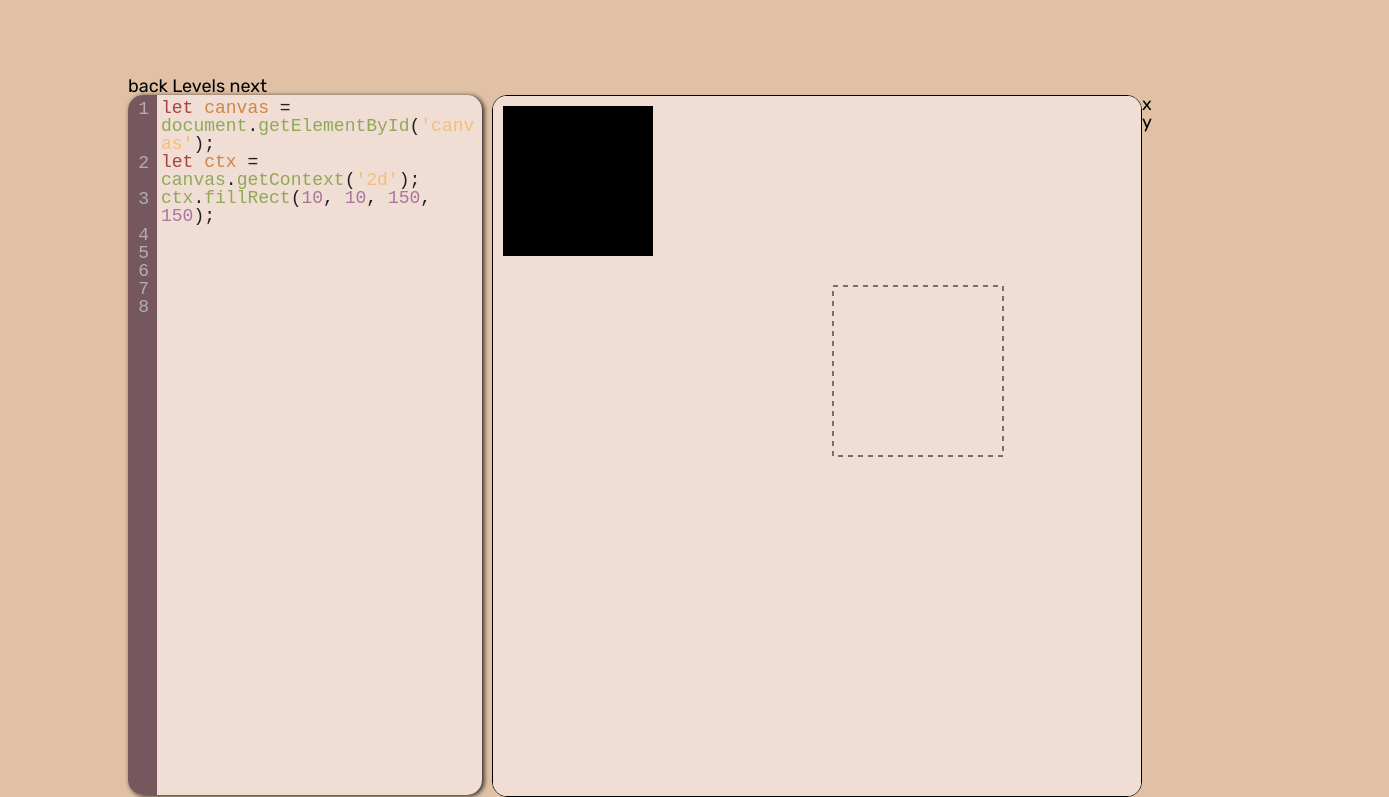
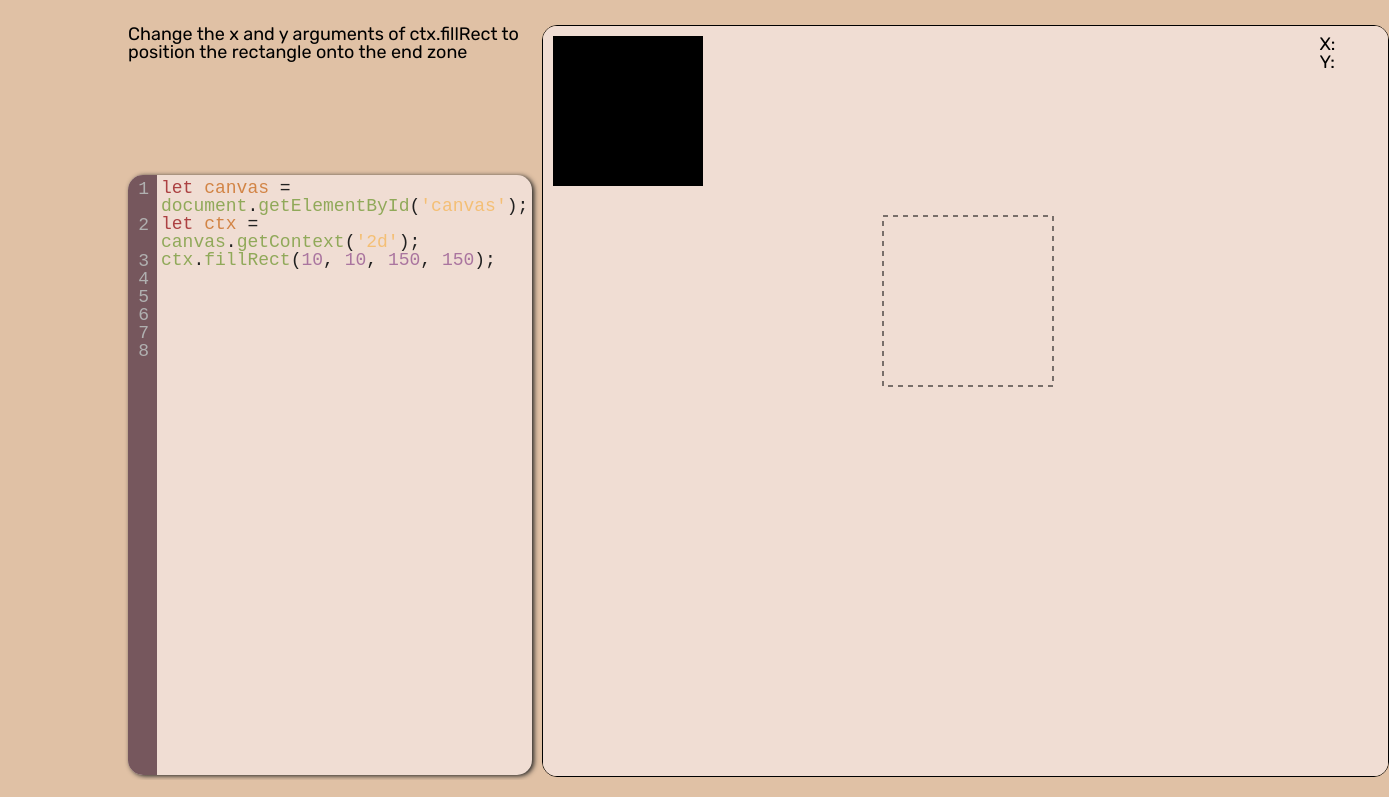
Before and after one commit to KevinTungDHR/Canvas-Teaching-Tool, a website built with webpack: page index.html in a window 1280 px wide. Shown: the part 81-878 px from the top of the page, 1389 px wide, since content can reach past the window. Built offline with nearby package versions, Linux system fonts and the light colour scheme.

Commit message:
Minor css styling

```diff
--- a/index.html
+++ b/index.html
@@ -40,7 +40,7 @@
   </header>
     <main class="main">
       <div>
-        <section class="instructions"></section>
+
         <div class="level-counter">
           <span class="back-level">back</span>
           <span>Levels</span>
@@ -49,15 +49,18 @@
         <button class="mseCompare">mseCompare</button>
         <button class="pixelCompare">pixelCompare</button>
       </div>
-      <div class="editor-game-group">
-        <textarea name="" id="codemirror"></textarea>
-        <div class="iframe-container">
+      <div class="game-main-viewport">
+        <div class="left-viewport">
+          <section class="instructions"></section>
+          <textarea name="" id="codemirror"></textarea>
         </div>
-        <iframe class="render-view" scrolling="no" frameborder="0">Sorry Iframe not supported</iframe>
-        <ul class="coordinates">
-          <li class="posX">x</li>
-          <li class="posY">y</li>
-        </ul>
+        <div class="right-viewport">
+          <iframe class="render-view" scrolling="no" frameborder="0">Sorry Iframe not supported</iframe>
+          <ul class="coordinates">
+            <li>X: <span class="posX"></span></li>
+            <li>Y: <span class="posY"></span></li>
+          </ul>
+        </div>
       </div>
       <div class="sandbox-group hidden">
         <textarea name="" id="codemirror-sandbox"></textarea>
--- a/src/index.js
+++ b/src/index.js
@@ -138,7 +138,7 @@ function addThrottledCoordinates(){
 }
 
 function hideGameGroup(){
-  const gameGroup = document.querySelector(".editor-game-group");
+  const gameGroup = document.querySelector(".game-main-viewport");
   gameGroup.classList.add("hidden");
 }
 
@@ -148,7 +148,7 @@ function hideSandboxGroup(){
 }
 
 function showGameGroup(){
-  const gameGroup = document.querySelector(".editor-game-group");
+  const gameGroup = document.querySelector(".game-main-viewport");
   gameGroup.classList.remove("hidden");
 }
 
--- a/src/scripts/levels.js
+++ b/src/scripts/levels.js
@@ -197,7 +197,7 @@ export const levels = [
           ctx.closePath()
         }
     `,
-      main: `let canvas = document.getElementById('canvas')\nlet ctx = canvas.getContext('2d')\nctx.fillStyle = "grey"\nctx.fillRect(0, 0, 845, 700)`,
+      main: `let canvas = document.getElementById('canvas')\nlet ctx = canvas.getContext('2d')\nctx.fillStyle = "grey"\nctx.fillRect(0, 0, canvas.width, canvas.height)`,
     },
     instructions: 'Draw three rectangles within their zones:',
     solution(userInput) {
--- a/src/scripts/view.js
+++ b/src/scripts/view.js
@@ -2,9 +2,9 @@ export default class View {
   constructor({level: level, iframe: iframe}){
     this.defaultBody = `
       <div class='canvas-container'>
-        <canvas id='canvas' height="700px" width="845px"></canvas>
-        <canvas id='solution' height="700px" width="845px"></canvas>
-        <canvas id='background' height="700px" width="845px"></canvas>
+        <canvas id='canvas' height="750px" width="845px"></canvas>
+        <canvas id='solution' height="750px" width="845px"></canvas>
+        <canvas id='background' height="750px" width="845px"></canvas>
       </div>`;
     this.level = level;
     this.iframe = iframe;
--- a/src/styles/editor.scss
+++ b/src/styles/editor.scss
@@ -1,8 +1,12 @@
+.left-viewport {
+  width: 45%;
+  margin-right: 10px;
+}
+
 .CodeMirror {
-  width: 45%;
-  height: 700px;
+  width: 100%;
+  height: 600px;
   margin: 0;
-  margin-right: 10px;
   display: block;
   font-size: 18px;
   box-sizing: border-box;
@@ -13,8 +17,9 @@
   padding: 1px 8px 0 0px;
 }
 
-.editor-game-group {
+.game-main-viewport {
   display: flex;
+  margin-top: 30px;
 }
 
 .sandbox-group {
--- a/src/styles/iframe.scss
+++ b/src/styles/iframe.scss
@@ -14,7 +14,7 @@ canvas {
 .render-view-sandbox {
   border-radius: 15px;
   width: 845px;
-  height: 700px;
+  height: 750px;
   border: 1px solid black;
 }
 
@@ -27,3 +27,17 @@ canvas {
 #background {
   pointer-events: none;
 }
+
+.right-viewport {
+  position: relative;
+}
+
+.coordinates {
+  position: absolute;
+  top: 10px;
+  right: 10px;
+  li {
+    width: 60px;
+  }
+
+}
--- a/src/styles/main_content.scss
+++ b/src/styles/main_content.scss
@@ -64,7 +64,7 @@ header {
 
 .instructions {
   display: block;
-  height: 100px;
+  height: 150px;
   width: 100%;
 }
 
```
Also changed, not shown: dist/main.css, 1 other file.
